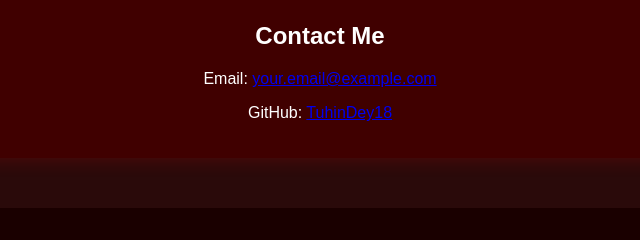
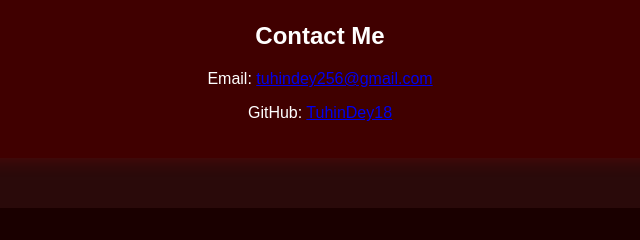
Before and after one commit to TuhinDey18/Tuhin, a plain HTML site: page index.html in a window 1280 px wide. Shown: the part 1170-1410 px from the top of the page, 320-960 px from the left. Drawn offline with Linux system fonts and the light colour scheme.

Commit message:
Update index.html

```diff
--- a/index.html
+++ b/index.html
@@ -49,7 +49,7 @@
 
     <section id="contact">
         <h2>Contact Me</h2>
-        <p>Email: <a href="mailto:your.email@example.com">your.email@example.com</a></p>
+        <p>Email: <a href="mailto:your.email@example.com">tuhindey256@gmail.com</a></p>
         <p>GitHub: <a href="https://github.com/TuhinDey18" target="_blank">TuhinDey18</a></p>
     </section>
 
```
